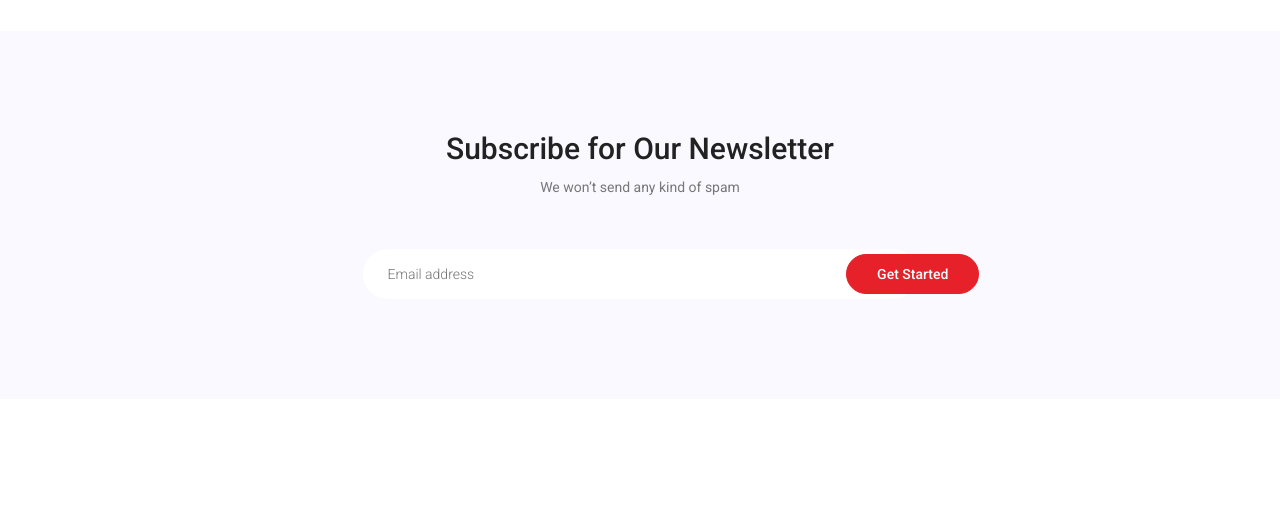
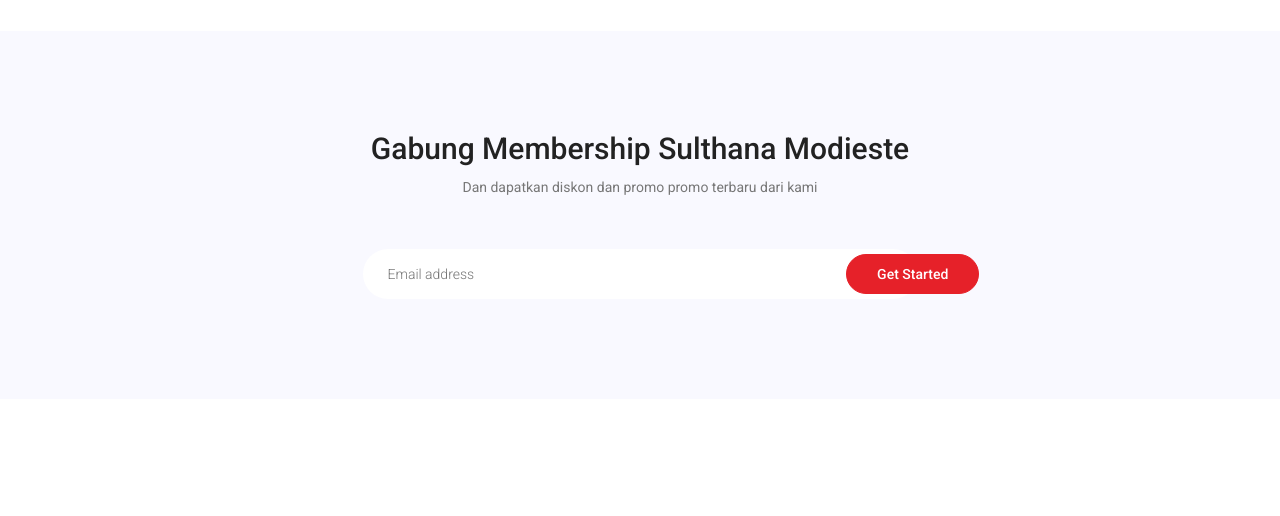
Before and after one commit to demosultanmodi/demosultanmodi.github.io, a plain HTML site: page index.html in a window 1280 px wide. Shown: the part 1960-2476 px from the top of the page. Drawn offline with Linux system fonts and the light colour scheme.

Commit message:
Mengupdate banner dan mengubah subcription text

```diff
--- a/index.html
+++ b/index.html
@@ -377,8 +377,8 @@
 <div class="row justify-content-center">
 <div class="col-lg-8">
 <div class="section-title text-center">
-<h2>Subscribe for Our Newsletter</h2>
-<span>We won’t send any kind of spam</span>
+<h2>Gabung Membership Sulthana Modieste</h2>
+<span>Dan dapatkan diskon dan promo promo terbaru dari kami</span>
 </div>
 </div>
 </div>
```
Also changed, not shown: img/banner/banner.jpg.
